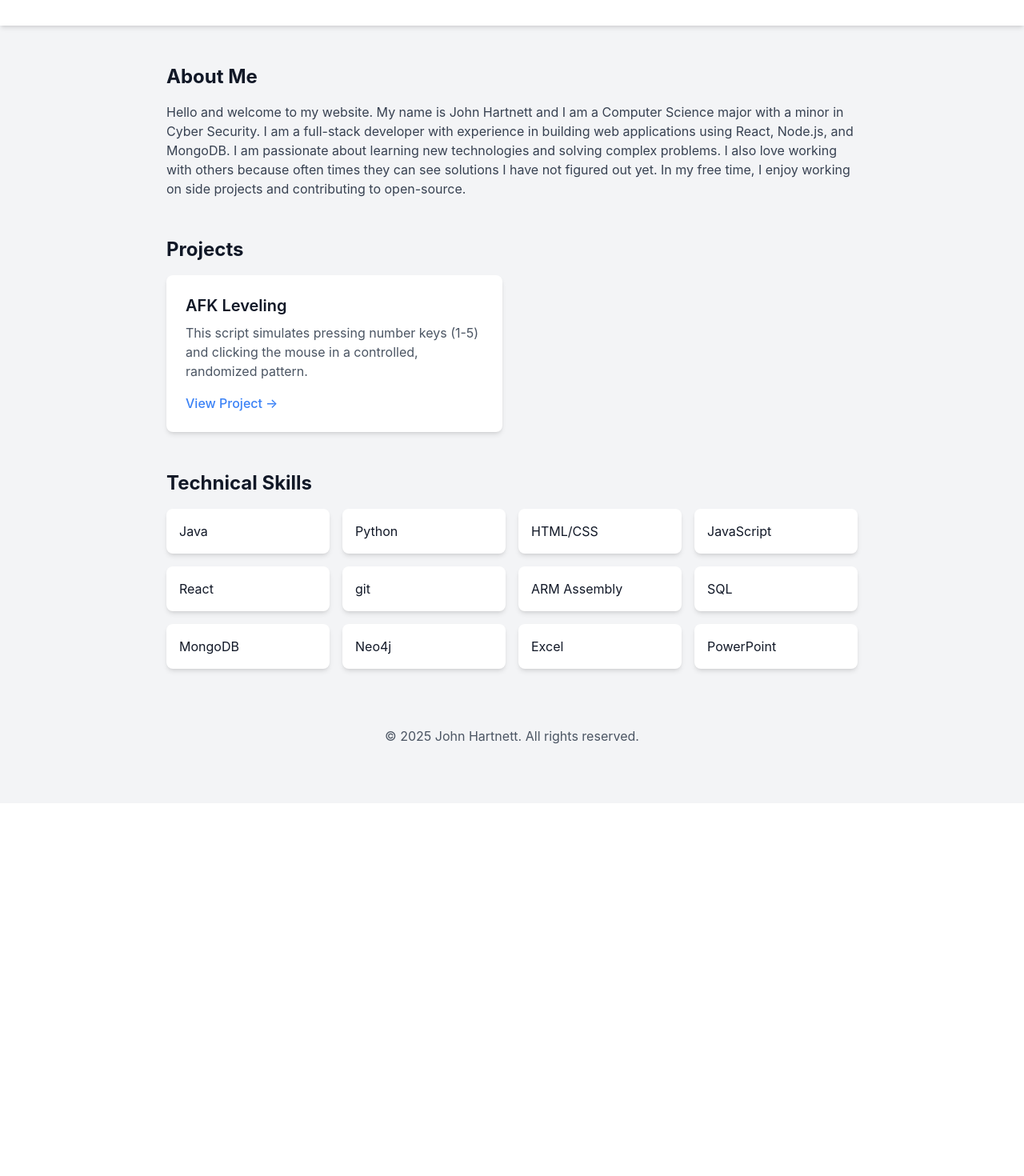
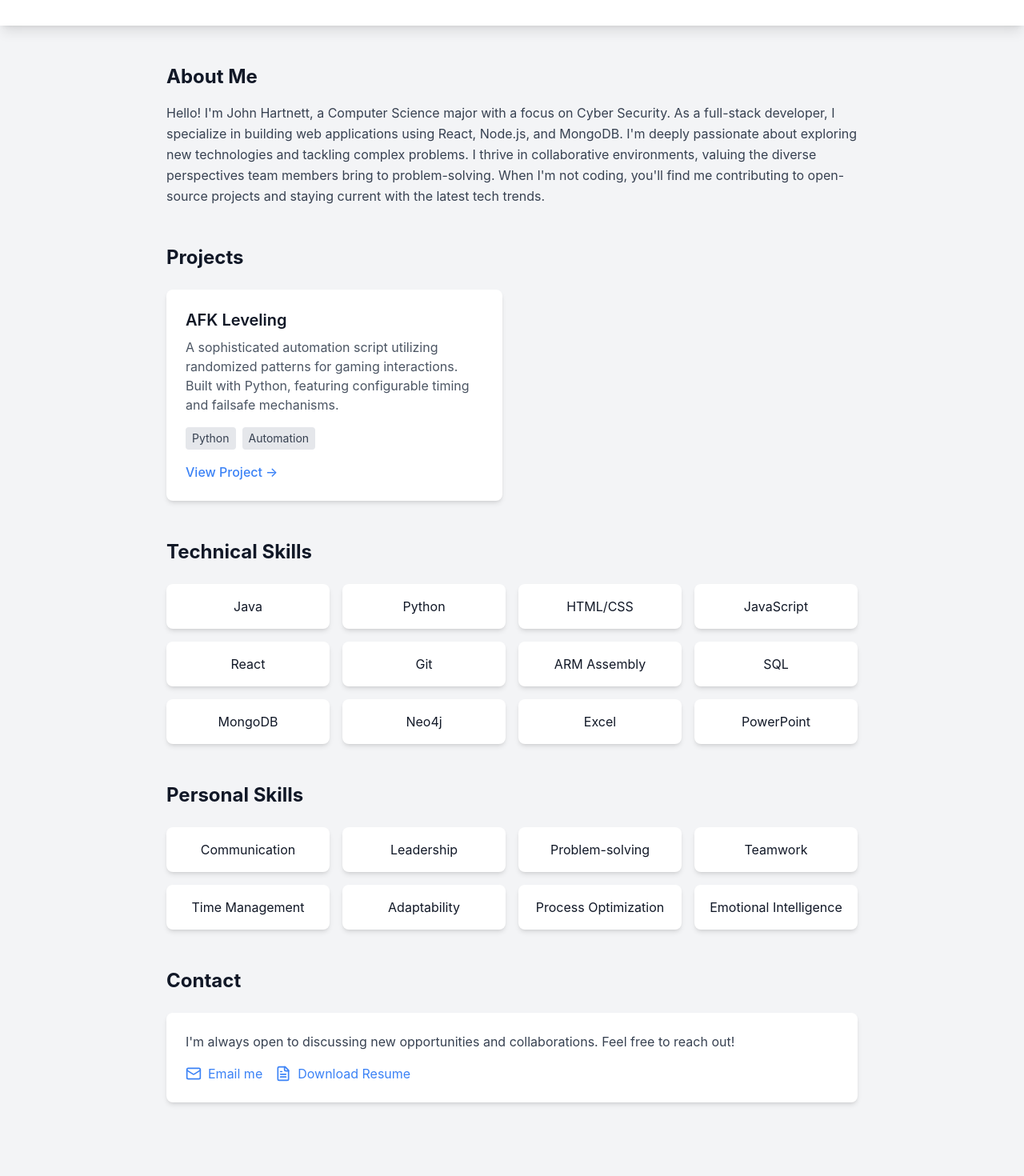
Before and after one commit to A1fr0mDay1/Portfolio-Website, a React (Create React App) app: page / in a window 1280 px wide. Shown: the part 180-1650 px from the top of the page at 80% size. Before the commit the page ends 1184 px from the top, so only its background shows below. Built offline with nearby package versions, Linux system fonts and the light colour scheme.

Commit message:
Accidentally deleted contact. Readded them.

```diff
--- a/src/App.jsx
+++ b/src/App.jsx
@@ -5,14 +5,12 @@ const Portfolio = () => {
     const [darkMode, setDarkMode] = useState(false);
 
     useEffect(() => {
-        // Check if user has a dark mode preference
         if (window.matchMedia('(prefers-color-scheme: dark)').matches) {
             setDarkMode(true);
         }
     }, []);
 
     useEffect(() => {
-        // Update document class when dark mode changes
         if (darkMode) {
             document.documentElement.classList.add('dark');
         } else {
@@ -20,15 +18,31 @@ const Portfolio = () => {
         }
     }, [darkMode]);
 
-    const toggleDarkMode = () => {
-        setDarkMode(!darkMode);
+    const projects = [
+        {
+            title: "AFK Leveling",
+            description: "A sophisticated automation script utilizing randomized patterns for gaming interactions. Built with Python, featuring configurable timing and failsafe mechanisms.",
+            link: "https://github.com/A1fr0mDay1/AFK-Farming",
+            tech: ["Python", "Automation"]
+        },
+    ];
+
+    const skills = {
+        technical: [
+            'Java', 'Python', 'HTML/CSS', 'JavaScript',
+            'React', 'Git', 'ARM Assembly', 'SQL',
+            'MongoDB', 'Neo4j', 'Excel', 'PowerPoint'
+        ],
+        personal: [
+            'Communication', 'Leadership', 'Problem-solving', 'Teamwork',
+            'Time Management', 'Adaptability', 'Process Optimization', 'Emotional Intelligence'
+        ]
     };
 
     return (
-        <div className={`min-h-screen ${darkMode ? 'bg-gray-900' : 'bg-gray-100'}`}>
-            {/* Dark Mode Toggle */}
+        <div className={`min-h-screen transition-colors duration-200 ${darkMode ? 'bg-gray-900' : 'bg-gray-100'}`}>
             <button
-                onClick={toggleDarkMode}
+                onClick={() => setDarkMode(!darkMode)}
                 className="fixed top-4 right-4 p-2 rounded-full bg-gray-200 dark:bg-gray-700 hover:bg-gray-300 dark:hover:bg-gray-600 transition-colors"
                 aria-label="Toggle dark mode"
             >
@@ -39,52 +53,87 @@ const Portfolio = () => {
                 )}
             </button>
 
-            {/* Header/Hero Section */}
-            <header className={`${darkMode ? 'bg-gray-800 shadow-gray-900' : 'bg-white shadow-md'}`}>
+            <header className={`${darkMode ? 'bg-gray-800' : 'bg-white'} shadow-lg transition-colors duration-200`}>
                 <div className="max-w-4xl mx-auto py-8 px-4 text-center">
                     <h1 className={`text-4xl font-bold ${darkMode ? 'text-white' : 'text-gray-900'}`}>John Hartnett</h1>
-                    <p className={`text-xl ${darkMode ? 'text-gray-300' : 'text-gray-600'} mt-2`}>Major: Computer Science</p>
-                    <p className={`text-lg ${darkMode ? 'text-gray-300' : 'text-gray-600'} mt-1`}>Minor: Cyber Security</p>
+                    <p className={`text-xl ${darkMode ? 'text-gray-300' : 'text-gray-600'} mt-2`}>Computer Science Major</p>
+                    <p className={`text-lg ${darkMode ? 'text-gray-300' : 'text-gray-600'} mt-1`}>Cyber Security Minor</p>
 
                     <div className="flex justify-center gap-6 mt-4">
-                        <a href="https://github.com/A1fr0mDay1" className={`${darkMode ? 'text-gray-300 hover:text-white' : 'text-gray-600 hover:text-gray-900'}`} target="_blank" rel="noopener noreferrer">
+                        <a
+                            href="https://github.com/A1fr0mDay1"
+                            className={`${darkMode ? 'text-gray-300 hover:text-white' : 'text-gray-600 hover:text-gray-900'} transition-colors`}
+                            target="_blank"
+                            rel="noopener noreferrer"
+                        >
                             <Github className="w-6 h-6" />
                         </a>
-                        <a href="https://www.linkedin.com/in/john-hartnett-1695b2277/" className={`${darkMode ? 'text-gray-300 hover:text-white' : 'text-gray-600 hover:text-gray-900'}`} target="_blank" rel="noopener noreferrer">
+                        <a
+                            href="https://www.linkedin.com/in/john-hartnett-1695b2277/"
+                            className={`${darkMode ? 'text-gray-300 hover:text-white' : 'text-gray-600 hover:text-gray-900'} transition-colors`}
+                            target="_blank"
+                            rel="noopener noreferrer"
+                        >
                             <Linkedin className="w-6 h-6" />
                         </a>
-                        <a href="mailto:john.r.hartnett03@gmail.com" className={`${darkMode ? 'text-gray-300 hover:text-white' : 'text-gray-600 hover:text-gray-900'}`}>
+                        <a
+                            href="mailto:john.r.hartnett03@gmail.com"
+                            className={`${darkMode ? 'text-gray-300 hover:text-white' : 'text-gray-600 hover:text-gray-900'} transition-colors`}
+                        >
                             <Mail className="w-6 h-6" />
                         </a>
                     </div>
                 </div>
             </header>
 
-            {/* Main Content */}
             <main className="max-w-4xl mx-auto py-12 px-4">
-                {/* About Section */}
                 <section className="mb-12">
                     <h2 className={`text-2xl font-bold mb-4 ${darkMode ? 'text-white' : 'text-gray-900'}`}>About Me</h2>
-                    <p className={`${darkMode ? 'text-gray-300' : 'text-gray-700'}`}>
-                        Hello and welcome to my website. My name is John Hartnett and I am a Computer Science major with a minor in Cyber Security. I am a full-stack developer with experience in building web applications using React, Node.js, and MongoDB. I am passionate about learning new technologies and solving complex problems. I also love working with others because often times they can see solutions I have not figured out yet. In my free time, I enjoy working on side projects and contributing to open-source.
+                    <p className={`${darkMode ? 'text-gray-300' : 'text-gray-700'} leading-relaxed`}>
+                        Hello! I'm John Hartnett, a Computer Science major with a focus on Cyber Security. As a full-stack developer,
+                        I specialize in building web applications using React, Node.js, and MongoDB. I'm deeply passionate about
+                        exploring new technologies and tackling complex problems. I thrive in collaborative environments, valuing
+                        the diverse perspectives team members bring to problem-solving. When I'm not coding, you'll find me
+                        contributing to open-source projects and staying current with the latest tech trends.
                     </p>
                 </section>
 
-                {/* Projects Section */}
                 <section className="mb-12">
-                    <h2 className={`text-2xl font-bold mb-4 ${darkMode ? 'text-white' : 'text-gray-900'}`}>Projects</h2>
+                    <h2 className={`text-2xl font-bold mb-6 ${darkMode ? 'text-white' : 'text-gray-900'}`}>Projects</h2>
                     <div className="grid grid-cols-1 md:grid-cols-2 gap-6">
-                        {[
-                            {
-                                title: "AFK Leveling",
-                                description: "This script simulates pressing number keys (1-5) and clicking the mouse in a controlled, randomized pattern.",
-                                link: "https://github.com/A1fr0mDay1/AFK-Farming"
-                            },
-                        ].map((project, index) => (
-                            <div key={index} className={`p-6 rounded-lg transition-shadow ${darkMode ? 'bg-gray-800 hover:shadow-lg hover:shadow-gray-700' : 'bg-white shadow-md hover:shadow-lg'}`}>
-                                <h3 className={`text-xl font-semibold mb-2 ${darkMode ? 'text-white' : 'text-gray-900'}`}>{project.title}</h3>
-                                <p className={`mb-4 ${darkMode ? 'text-gray-300' : 'text-gray-600'}`}>{project.description}</p>
-                                <a href={project.link} className="text-blue-500 hover:text-blue-400 font-medium inline-flex items-center">
+                        {projects.map((project, index) => (
+                            <div
+                                key={index}
+                                className={`p-6 rounded-lg transition-all duration-200 ${darkMode
+                                        ? 'bg-gray-800 hover:shadow-lg hover:shadow-gray-700'
+                                        : 'bg-white shadow-md hover:shadow-lg'
+                                    }`}
+                            >
+                                <h3 className={`text-xl font-semibold mb-2 ${darkMode ? 'text-white' : 'text-gray-900'}`}>
+                                    {project.title}
+                                </h3>
+                                <p className={`mb-4 ${darkMode ? 'text-gray-300' : 'text-gray-600'}`}>
+                                    {project.description}
+                                </p>
+                                <div className="flex flex-wrap gap-2 mb-4">
+                                    {project.tech.map((tech, i) => (
+                                        <span
+                                            key={i}
+                                            className={`text-sm px-2 py-1 rounded ${darkMode
+                                                    ? 'bg-gray-700 text-gray-300'
+                                                    : 'bg-gray-200 text-gray-700'
+                                                }`}
+                                        >
+                                            {tech}
+                                        </span>
+                                    ))}
+                                </div>
+                                <a
+                                    href={project.link}
+                                    className="text-blue-500 hover:text-blue-400 font-medium inline-flex items-center transition-colors"
+                                    target="_blank"
+                                    rel="noopener noreferrer"
+                                >
                                     View Project
                                     <span className="ml-1">→</span>
                                 </a>
@@ -93,27 +142,74 @@ const Portfolio = () => {
                     </div>
                 </section>
 
-                {/* Skills Section */}
                 <section className="mb-12">
-                    <h2 className={`text-2xl font-bold mb-4 ${darkMode ? 'text-white' : 'text-gray-900'}`}>Technical Skills</h2>
+                    <h2 className={`text-2xl font-bold mb-6 ${darkMode ? 'text-white' : 'text-gray-900'}`}>
+                        Technical Skills
+                    </h2>
                     <div className="grid grid-cols-2 md:grid-cols-4 gap-4">
-                        {[
-                            'Java', 'Python', 'HTML/CSS', 'JavaScript',
-                            'React', 'git', 'ARM Assembly', 'SQL',
-                            'MongoDB', 'Neo4j', 'Excel', 'PowerPoint',
-                        ].map((skill) => (
-                            <div key={skill} className={`p-4 rounded-lg ${darkMode ? 'bg-gray-800 text-gray-300' : 'bg-white shadow-md text-gray-900'}`}>
+                        {skills.technical.map((skill) => (
+                            <div
+                                key={skill}
+                                className={`p-4 rounded-lg text-center transition-colors ${darkMode
+                                        ? 'bg-gray-800 text-gray-300'
+                                        : 'bg-white shadow-md text-gray-900'
+                                    }`}
+                            >
                                 {skill}
                             </div>
                         ))}
                     </div>
                 </section>
 
-                {/* Footer */}
-                <footer className={`mt-12 py-6 text-center ${darkMode ? 'text-gray-400' : 'text-gray-600'}`}>
-                    © {new Date().getFullYear()} John Hartnett. All rights reserved.
-                </footer>
+                <section className="mb-12">
+                    <h2 className={`text-2xl font-bold mb-6 ${darkMode ? 'text-white' : 'text-gray-900'}`}>
+                        Personal Skills
+                    </h2>
+                    <div className="grid grid-cols-2 md:grid-cols-4 gap-4">
+                        {skills.personal.map((skill) => (
+                            <div
+                                key={skill}
+                                className={`p-4 rounded-lg text-center transition-colors ${darkMode
+                                        ? 'bg-gray-800 text-gray-300'
+                                        : 'bg-white shadow-md text-gray-900'
+                                    }`}
+                            >
+                                {skill}
+                            </div>
+                        ))}
+                    </div>
+                </section>
+
+                <section>
+                    <h2 className={`text-2xl font-bold mb-6 ${darkMode ? 'text-white' : 'text-gray-900'}`}>Contact</h2>
+                    <div className={`p-6 rounded-lg ${darkMode ? 'bg-gray-800' : 'bg-white shadow-md'}`}>
+                        <p className={`mb-4 ${darkMode ? 'text-gray-300' : 'text-gray-700'}`}>
+                            I'm always open to discussing new opportunities and collaborations. Feel free to reach out!
+                        </p>
+                        <div className="flex gap-4">
+                            <a
+                                href="mailto:john.r.hartnett03@gmail.com"
+                                className="flex items-center gap-2 text-blue-500 hover:text-blue-400 transition-colors"
+                            >
+                                <Mail className="w-5 h-5" />
+                                Email me
+                            </a>
+                            <a
+                                href="/assets/resume.pdf"
+                                download="resume.pdf"
+                                className="flex items-center gap-2 text-blue-500 hover:text-blue-400 transition-colors"
+                            >
+                                <FileText className="w-5 h-5" />
+                                Download Resume
+                            </a>
+                        </div>
+                    </div>
+                </section>
             </main>
+
+            <footer className={`mt-12 py-6 text-center ${darkMode ? 'text-gray-400' : 'text-gray-600'}`}>
+                © {new Date().getFullYear()} John Hartnett. All rights reserved.
+            </footer>
         </div>
     );
 };
```
